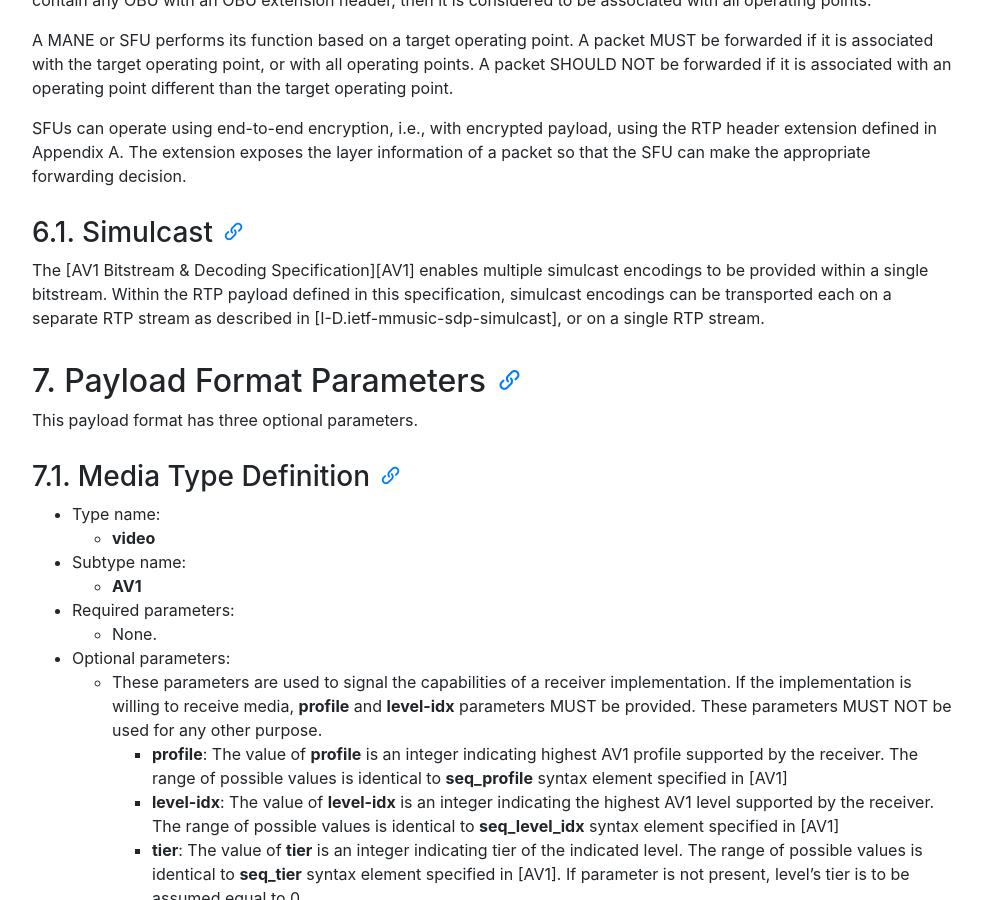
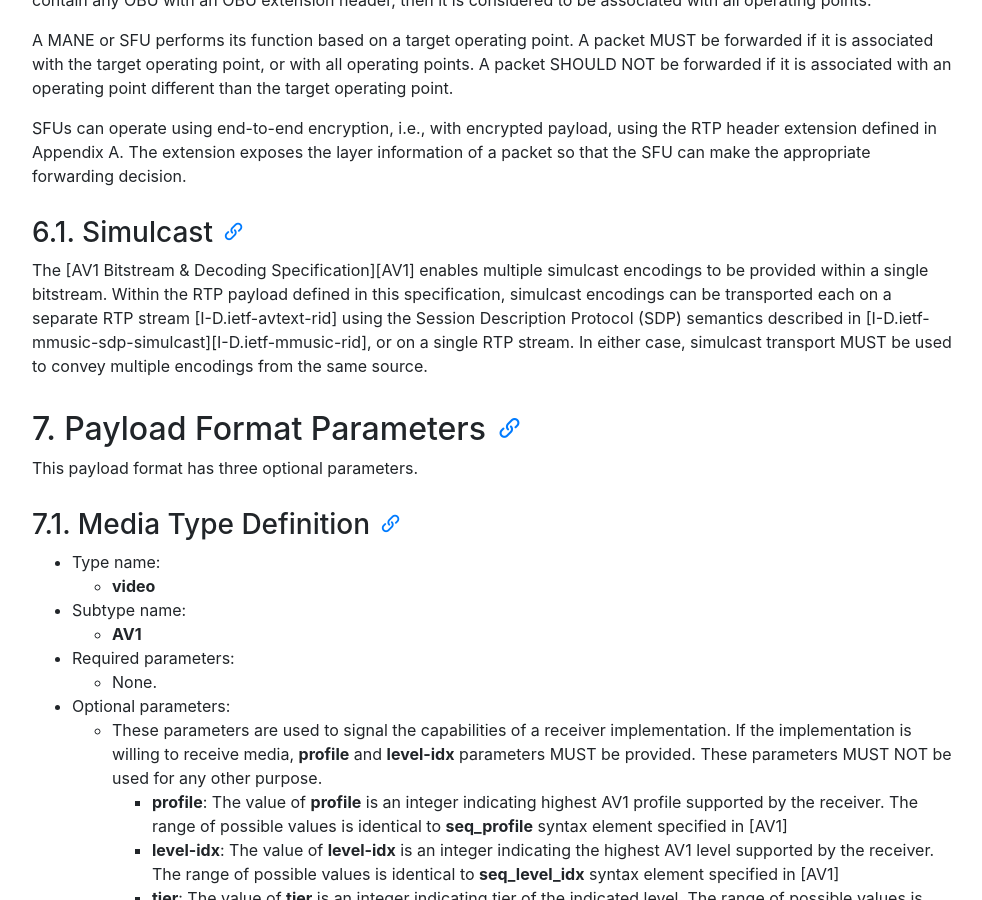
Before and after one commit to AOMediaCodec/av1-rtp-spec, a Jekyll site: the page built from index.md, in a window 1280 px wide and 900 px high, scrolled down 7484 px. Shown: the whole window, without its empty margins (53-1035 px from the left). Built offline with Jekyll 4.4.1, drawn with Linux system fonts in a browser that asks for light colours; nearby versions of some CDN libraries; some of the changed text lies outside the part shown.

Commit message:
Add references and prohibition on multiple sources for simulcast

```diff
--- a/av1-rtp-spec.md
+++ b/av1-rtp-spec.md
@@ -360,7 +360,9 @@ decision.
 
 The [AV1 Bitstream & Decoding Specification][AV1] enables multiple simulcast encodings to be provided within
 a single bitstream. Within the RTP payload defined in this specification, simulcast encodings can be transported
-each on a separate RTP stream as described in [I-D.ietf-mmusic-sdp-simulcast], or on a single RTP stream.
+each on a separate RTP stream [I-D.ietf-avtext-rid] using the Session Description Protocol (SDP) semantics
+described in [I-D.ietf-mmusic-sdp-simulcast][I-D.ietf-mmusic-rid], or on a single RTP stream. In either
+case, simulcast transport MUST be used to convey multiple encodings from the same source.
 
 ## 7. Payload Format Parameters
 
@@ -644,6 +646,10 @@ Answer SDP:
 
  * [I-D.ietf-avtext-lrr](https://tools.ietf.org/html/draft-ietf-avtext-lrr-07 "ietf-avtext-lrr")  **The Layer Refresh Request (LRR) RTCP Feedback Message**, J. Lennox, D. Hong, J. Uberti, S. Holmer, and M. Flodman, June 29, 2017.
 
+  * [I-D.ietf-avtext-rid](https://tools.ietf.org/html/draft-ietf-avtext-rid "ietf-avtext-rid")  ** RTP Stream Identifier Source Description (SDES)**, A. Roach, S. Nandakumar, P. Thatcher, October 06, 2016.
+
+  * [I-D.ietf-mmusic-rid](https://tools.ietf.org/html/draft-ietf-mmusic-rid "ietf-mmusic-rid")  ** RTP Payload Format Restrictions**, A. Roach, May 15, 2018.
+
   * [I-D.ietf-mmusic-sdp-simulcast](https://tools.ietf.org/html/draft-ietf-mmusic-sdp-simulcast "ietf-mmusic-sdp-simulcast")  ** Using Simulcast in SDP and RTP Sessions**, B. Burman, M. Westerlund, S. Nandakumar, M. Zanaty, March 5, 2019.
 
 
```
